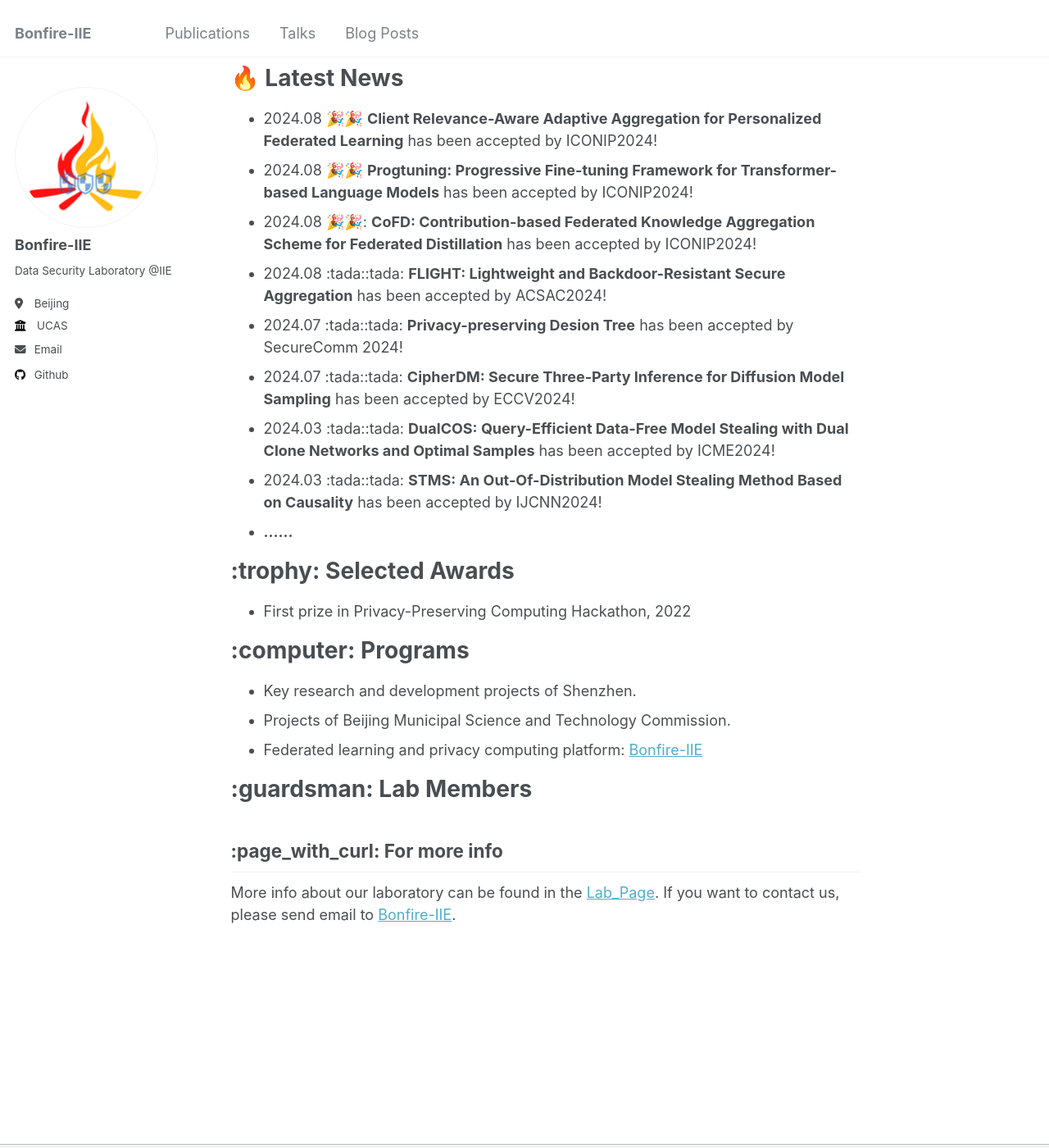
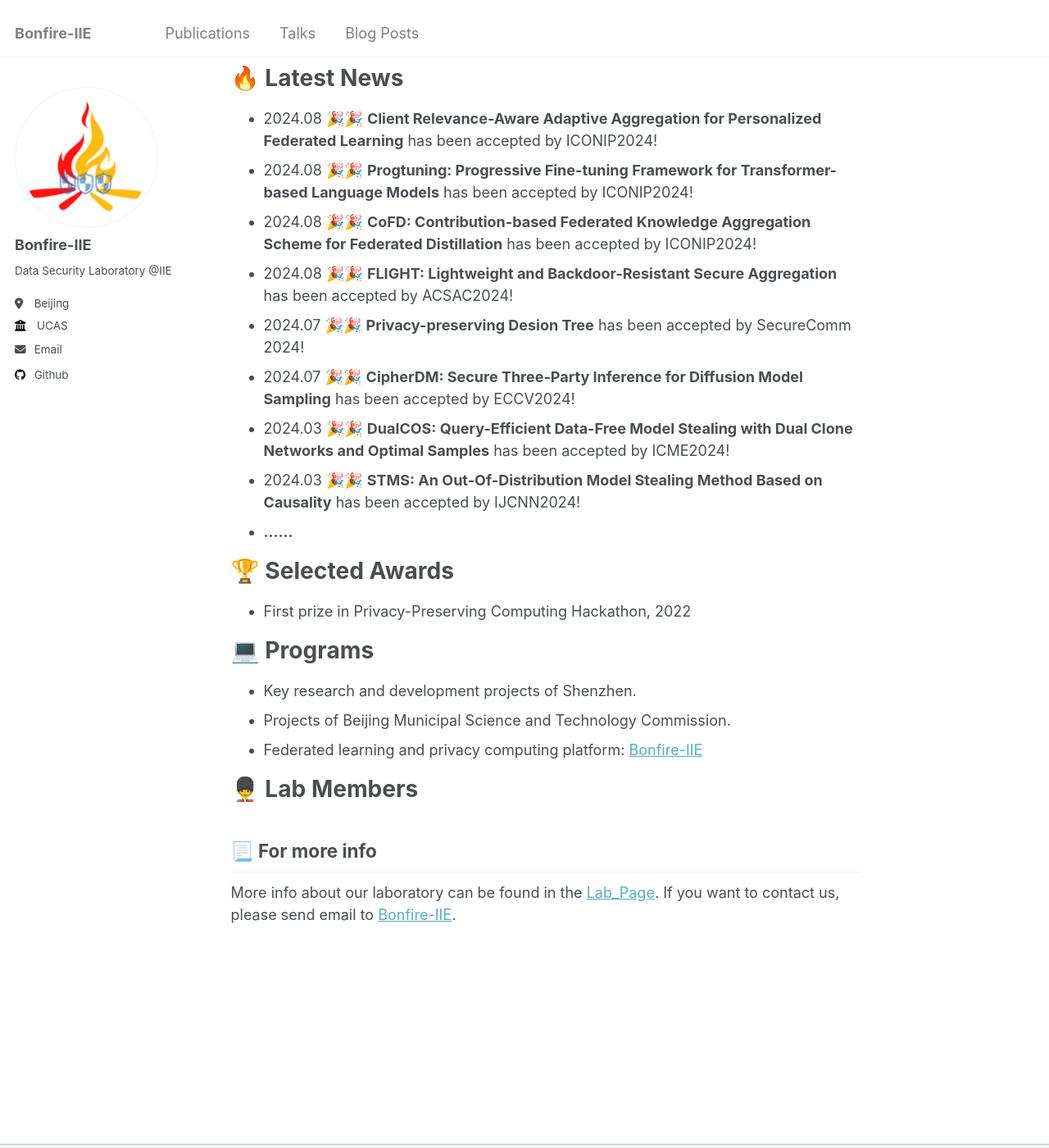
Before and after one commit to Bonfire-IIE/Bonfire-IIE.github.io, a Jekyll site: the page built from _pages/about.md, in a window 1280 px wide and 1400 px high, scrolled down 598 px. Shown: the whole window at 82% size. Built offline with Jekyll 4.4.1, drawn with Linux system fonts in a browser that asks for light colours; part of the change alters nothing that is shown.

Commit message:
Update about.md

```diff
--- a/_pages/about.md
+++ b/_pages/about.md
@@ -17,20 +17,20 @@ Our team consists of four teachers, thirteen doctoral candidates, two master can
 ======
 * 2024.08 🎉🎉 **Client Relevance-Aware Adaptive Aggregation for Personalized Federated Learning** has been accepted by ICONIP2024!
 * 2024.08 🎉🎉 **Progtuning: Progressive Fine-tuning Framework for Transformer-based Language Models** has been accepted by ICONIP2024!
-* 2024.08 🎉🎉: **CoFD: Contribution-based Federated Knowledge Aggregation Scheme for Federated Distillation** has been accepted by ICONIP2024!
-* 2024.08 :tada::tada: **FLIGHT: Lightweight and Backdoor-Resistant Secure Aggregation** has been accepted by ACSAC2024!
-* 2024.07 :tada::tada: **Privacy-preserving Desion Tree** has been accepted by SecureComm 2024!
-* 2024.07 :tada::tada: **CipherDM: Secure Three-Party Inference for Diffusion Model Sampling** has been accepted by ECCV2024!
-* 2024.03 :tada::tada: **DualCOS: Query-Efficient Data-Free Model Stealing with Dual Clone Networks and Optimal Samples** has been accepted by ICME2024!
-* 2024.03 :tada::tada: **STMS: An Out-Of-Distribution Model Stealing Method Based on Causality** has been accepted by IJCNN2024!
+* 2024.08 🎉🎉 **CoFD: Contribution-based Federated Knowledge Aggregation Scheme for Federated Distillation** has been accepted by ICONIP2024!
+* 2024.08 🎉🎉 **FLIGHT: Lightweight and Backdoor-Resistant Secure Aggregation** has been accepted by ACSAC2024!
+* 2024.07 🎉🎉 **Privacy-preserving Desion Tree** has been accepted by SecureComm 2024!
+* 2024.07 🎉🎉 **CipherDM: Secure Three-Party Inference for Diffusion Model Sampling** has been accepted by ECCV2024!
+* 2024.03 🎉🎉 **DualCOS: Query-Efficient Data-Free Model Stealing with Dual Clone Networks and Optimal Samples** has been accepted by ICME2024!
+* 2024.03 🎉🎉 **STMS: An Out-Of-Distribution Model Stealing Method Based on Causality** has been accepted by IJCNN2024!
 * **......**
 
 
-:trophy: Selected Awards
+🏆 Selected Awards
 ======
 * First prize in Privacy-Preserving Computing Hackathon, 2022
 
-:computer: Programs
+💻 Programs
 ======
 * Key research and development projects of Shenzhen.
 * Projects of Beijing Municipal Science and Technology Commission.
@@ -38,10 +38,10 @@ Our team consists of four teachers, thirteen doctoral candidates, two master can
 
 
 
-:guardsman: Lab Members
+💂‍♂️ Lab Members
 ======
 
 
-:page_with_curl: For more info
+📃 For more info
 ------
 More info about our laboratory can be found in the [Lab_Page](https://Bonfire-IIE.github.io/). If you want to contact us, please send email to [Bonfire-IIE](mailto:zhaoxin@iie.ac.cn).
```
